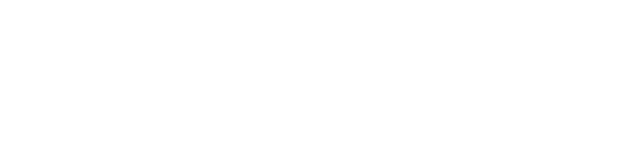
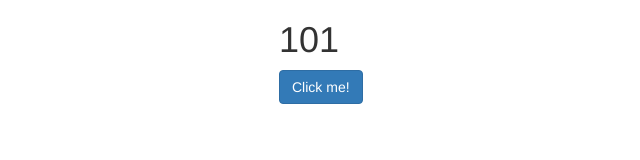
Before and after one commit to cesarrodas/Contacts-App, a website: page public/index.html in a window 1280 px wide. Shown: the whole page, without its empty margins (56-696 px from the left). Drawn offline with nearby package versions, Linux system fonts and the light colour scheme.

Commit message:
added angular and bootstrap

```diff
--- a/package.json
+++ b/package.json
@@ -19,5 +19,8 @@
   "homepage": "https://github.com/cesarrodas/Contacts-App#readme",
   "devDependencies": {
     "bower": "^1.7.9"
+  },
+  "dependencies": {
+    "express": "^4.14.0"
   }
 }
--- a/public/index.html
+++ b/public/index.html
@@ -1,10 +1,18 @@
 <DOCTYPE html>
-<html>
+<html ng-app>
 	<head>
 		<meta charset="utf-8">
 		<title>Contact App</title>
+		<link rel="stylesheet" type="text/css" href="./vendors/bootstrap/dist/css/bootstrap.min.css">
+		<link rel="stylesheet" type="text/css" href="./css/main.css">
 	</head>
 	<body>
-
+		<div class="col-sm-6 col-sm-offset-3">
+			<h1>{{34 + 67}}</h1>
+			<button class="btn btn-primary">Click me!</button>
+		</div>
+	<script scr="./vendors/bootstrap/dist/js/bootstrap.min.js" type="text/javascript"></script>
+	<script src="./vendors/angular/angular.min.js" type="text/javascript"></script>
+	<script src="./js/main.js" type="text/javascript"></script>
 	</body>
 </html>
```
Also changed, not shown: public/css/main.css (added), public/js/main.js (added).
